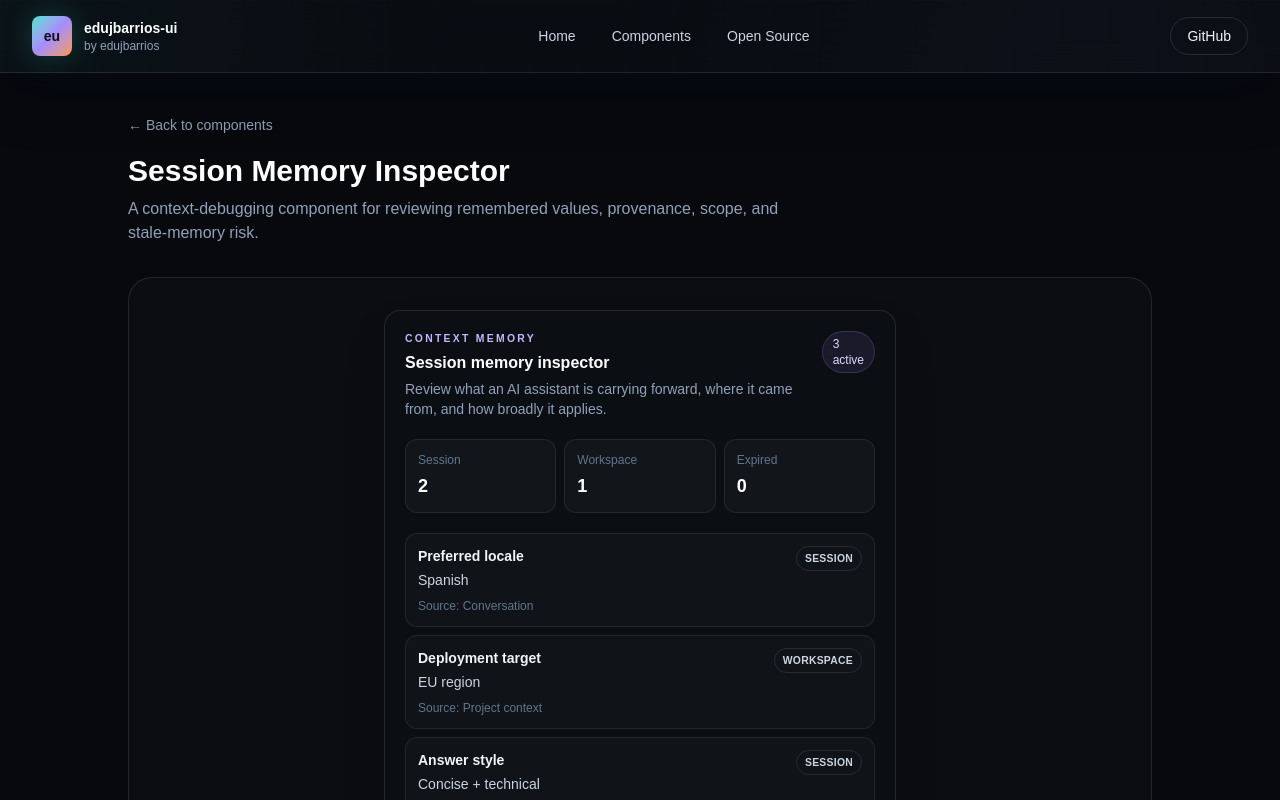
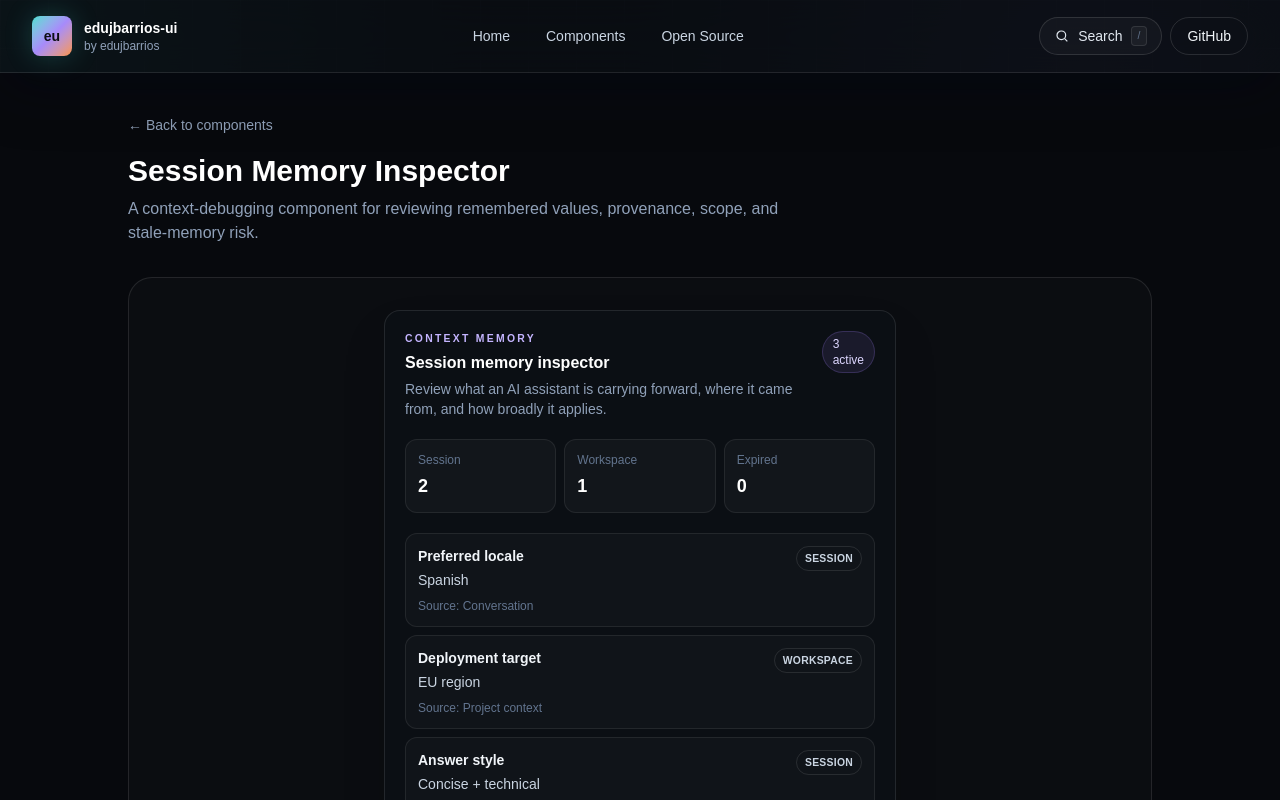
Before and after one commit to edujbarrios/edujbarrios-ui, a Next.js app: page /showcase/session-memory-inspector in a window 1280 px wide. Shown: the top 800 px of the page. Built offline with nearby package versions, Linux system fonts and the light colour scheme.

Commit message:
feat: add header search shortcut

```diff
--- a/components/site-header.tsx
+++ b/components/site-header.tsx
@@ -46,7 +46,19 @@ export function SiteHeader() {
           ))}
         </nav>
 
-        <div className="hidden items-center gap-3 md:flex">
+        <div className="hidden items-center gap-2 md:flex">
+          <Link
+            href="/components#component-search"
+            aria-label="Search components"
+            className="group flex items-center gap-2 rounded-full border border-white/12 bg-white/[0.03] px-3.5 py-2 text-sm font-medium text-slate-200 transition hover:border-[#40E0D0]/40 hover:bg-[#40E0D0]/10 hover:text-white"
+          >
+            <svg viewBox="0 0 24 24" className="h-4 w-4" fill="none" stroke="currentColor" strokeWidth="1.8" aria-hidden="true">
+              <circle cx="11" cy="11" r="6.5" />
+              <path d="m16 16 4 4" />
+            </svg>
+            <span>Search</span>
+            <span className="rounded border border-white/10 bg-white/[0.04] px-1.5 py-0.5 text-[0.65rem] text-slate-500 transition group-hover:text-slate-300">/</span>
+          </Link>
           <a
             href={siteConfig.links.github}
             className="rounded-full border border-white/12 px-4 py-2 text-sm font-medium text-slate-100 transition hover:border-[#40E0D0]/40 hover:bg-[#40E0D0]/10"
@@ -68,6 +80,17 @@ export function SiteHeader() {
 
       <div id="mobile-nav" className={cn("border-t border-white/10 px-4 py-3 md:hidden", !open && "hidden")}>
         <nav className="mx-auto grid max-w-7xl gap-2">
+          <Link
+            href="/components#component-search"
+            onClick={() => setOpen(false)}
+            className="flex items-center gap-2 rounded-lg bg-[#40E0D0]/8 px-3 py-2 text-sm font-semibold text-[#d8fffb] transition hover:bg-[#40E0D0]/12"
+          >
+            <svg viewBox="0 0 24 24" className="h-4 w-4" fill="none" stroke="currentColor" strokeWidth="1.8" aria-hidden="true">
+              <circle cx="11" cy="11" r="6.5" />
+              <path d="m16 16 4 4" />
+            </svg>
+            Search components
+          </Link>
           {navItems.map((item) => (
             <Link
               key={item.href}
```
